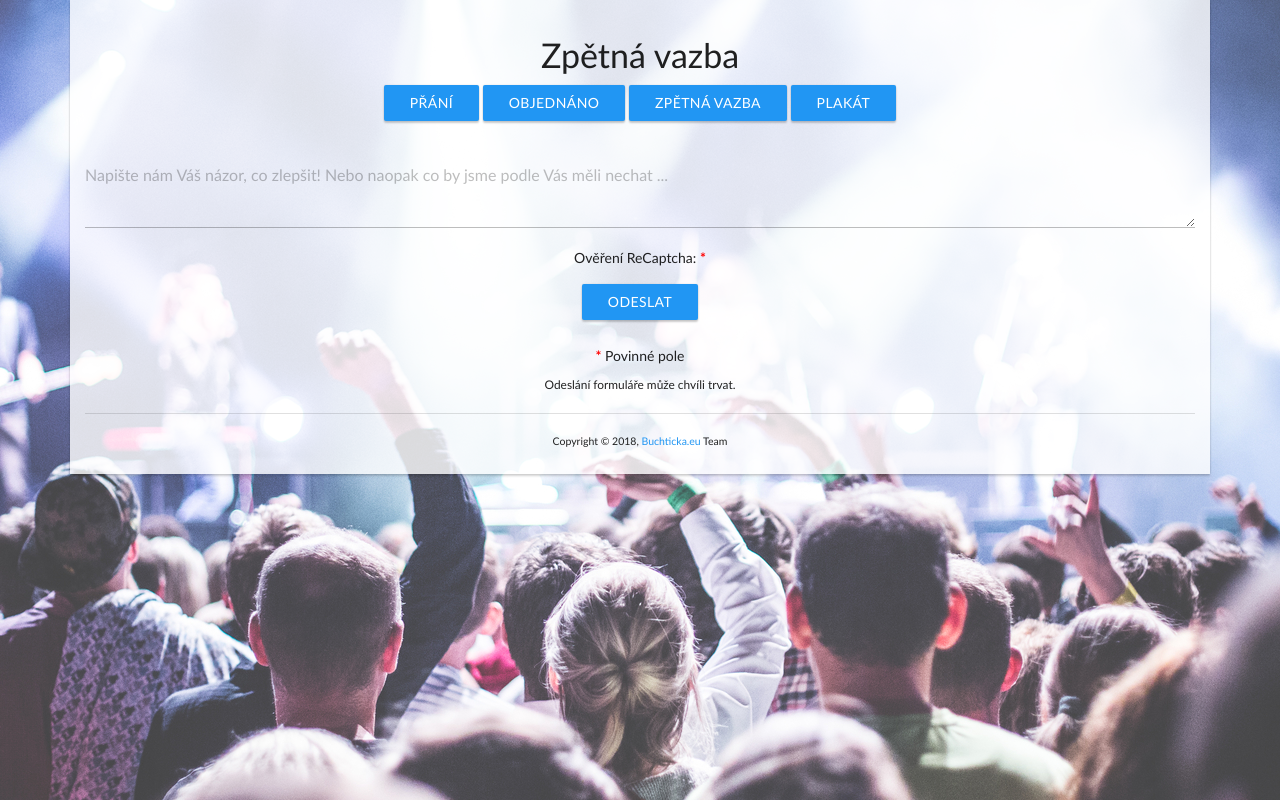
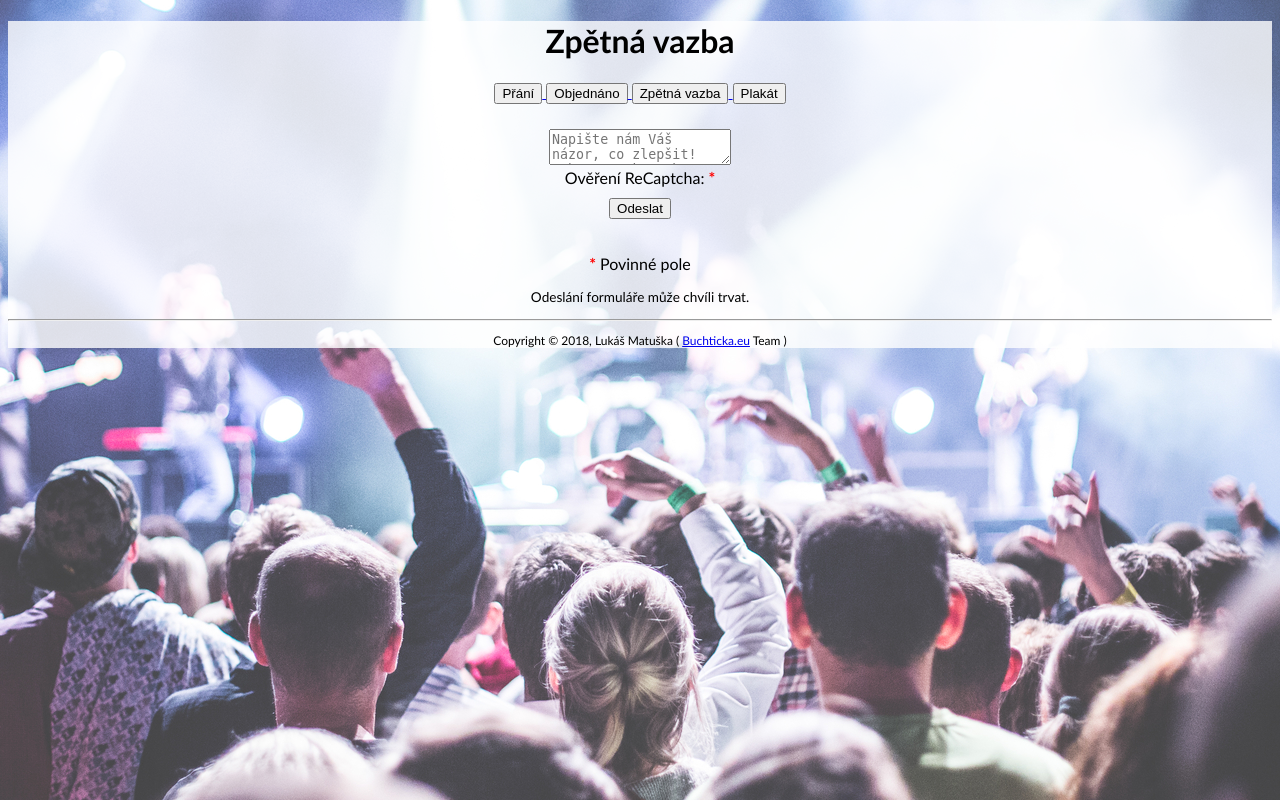
Before and after one commit to lukynmatuska/CarodkyRC, a PHP site: page /feedback/index.php in a window 1280 px wide. Run offline with PHP 8.4, Linux system fonts and the light colour scheme; some libraries are stand-ins or nearby versions.

Commit message:
Change of header and footer

```diff
--- a/htmlParts/footer.php
+++ b/htmlParts/footer.php
@@ -1,4 +1,4 @@
 <div class="paticka" style="text-alig: center;">
                         <hr/>
-                        <p style="text-align: center; font-size: 75%; border: 0%; padding: 0%"> Copyright &copy; 2018, <a href="https://buchticka.eu">Buchticka.eu</a> Team <!--<a href="mailto:posta@buchticka.eu" class="blind">posta@buchticka.eu</a>--></p>
+                        <p style="text-align: center; font-size: 75%; border: 0%; padding: 0%"> Copyright &copy; 2018, Lukáš Matuška ( <a href="https://buchticka.eu">Buchticka.eu</a> Team )<!--<a href="mailto:posta@buchticka.eu" class="blind">posta@buchticka.eu</a>--></p>
                     </div>
--- a/htmlParts/header.php
+++ b/htmlParts/header.php
@@ -6,6 +6,8 @@
 <html>
     <head>
         <meta charset="utf-8">
+        <meta name="keywords" content="Mikulášské odpoledne Rudice, Mikulášské odpoledne, Rudice">
+        <meta name="author" content="Lukáš Matuška">
         <meta http-equiv="X-UA-Compatible" content="IE=edge">
         <meta name="viewport" content="width=device-width, initial-scale=1, shrink-to-fit=no">
         <!-- Chrome, Firefox OS and Opera -->
@@ -14,15 +16,25 @@
         <meta name="msapplication-navbutton-color" content="<?php print($themeColor); ?> ">
         <!-- iOS Safari -->
         <meta name="apple-mobile-web-app-status-bar-style" content="<?php print($themeColor); ?> ">
-        <!-- Google ReCaptcha -->
-        <script src='https://www.google.com/recaptcha/api.js'></script>
-        <!-- load MUI -->
-        <link href="/css/mui.min.css" rel="stylesheet" type="text/css" />
-        <script src="/js/mui.min.js"></script>
-        <!-- other styles -->
-        <link href="/css/style.css" rel="stylesheet">
+        <!-- SHARING -->
+        <meta property="og:url" content="<?php echo 'https://' . $_SERVER['SERVER_NAME'] . $_SERVER['REQUEST_URI']; ?>" />
+
+        <!-- load CSSs -->
+        <!-- MUI -->
+        <link href="/css/mui.css" type="text/css" rel="stylesheet"/>
+        <script src="/js/mui.js"></script>
+        <!-- My style -->
+        <link href="/css/style.css" type="text/css" rel="stylesheet"/>
+        <!-- Emoji -->
         <link href="/css/emoji.css" rel="stylesheet">
-        <link rel="shortcut icon" href="/favicon.ico" type="image/x-icon">
         <link href="/favicon.ico" rel="shortcut icon" type="image/x-icon">
-        <!-- Sharing -->
-        <meta property="og:url" content=<?php echo '"'.$_SERVER['HTTP_HOST'] . $_SERVER['REQUEST_URI'].'"'; ?>/>
+        <!--Import Google Icon Font-->
+        <link href="https://fonts.googleapis.com/icon?family=Material+Icons" rel="stylesheet">
+        <!-- GOOGLE ADS (musím se nějak živit ;) )-->
+        <script async src="//pagead2.googlesyndication.com/pagead/js/adsbygoogle.js"></script>
+        <script>
+            (adsbygoogle = window.adsbygoogle || []).push({
+                google_ad_client: "ca-pub-2871796742628923",
+                enable_page_level_ads: true
+            });
+        </script>
```
